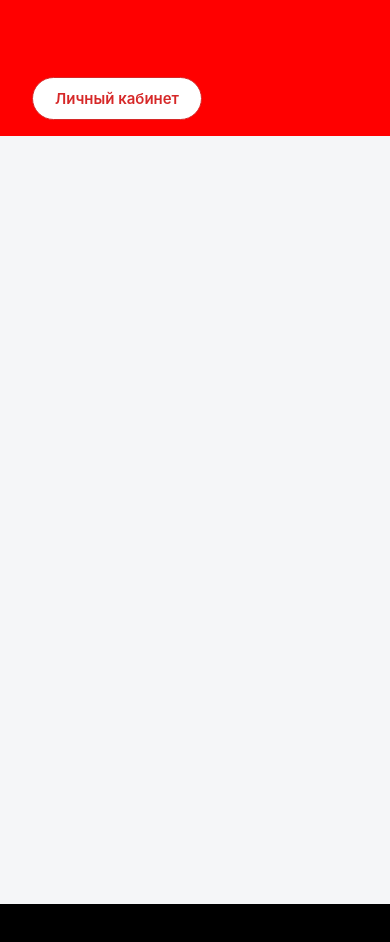
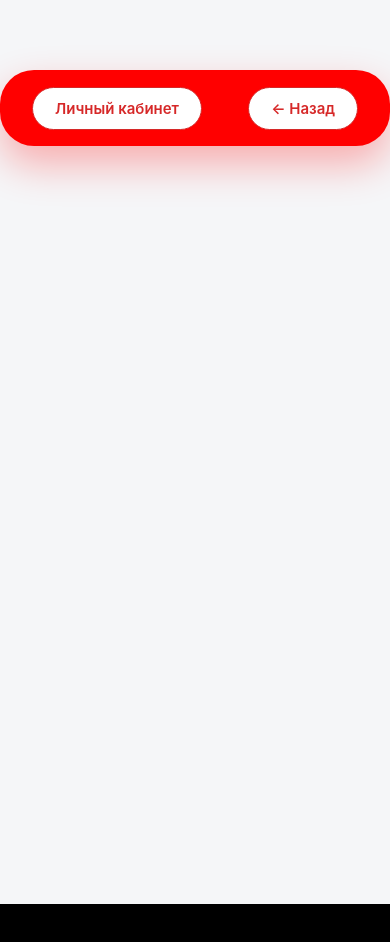
Before and after one commit to chadg433-source/smart-credit-cabinet, a React (Vite) app in the folder frontend/: page /application/new in a window 390 px wide. Shown: the top 942 px of the page. Built offline with nearby package versions, Linux system fonts and the light colour scheme.

Commit message:
feat: add back button to header with responsive styles

```diff
--- a/frontend/public/css/style.css
+++ b/frontend/public/css/style.css
@@ -25,15 +25,6 @@ body {
   display: flex;
   flex-direction: column;
   overflow-x: hidden;
-}
-
-
-header {
-  background-color: rgb(255, 0, 0);
-  width: 100%;
-  min-height: 70px;
-  height: auto;
-  flex-shrink: 0;
 }
 
 
--- a/frontend/public/css/unified-pages.css
+++ b/frontend/public/css/unified-pages.css
@@ -78,6 +78,8 @@
   border: 1px solid var(--border);
   border-radius: 18px;
   box-shadow: 0 5px 22px rgba(24, 36, 58, 0.045);
+  display: flex;
+  flex-direction: column
 }
 
 .dashboard-page .loan-card h2 {
@@ -122,6 +124,7 @@
   cursor: pointer;
   box-shadow: 0 4px 12px rgba(36, 87, 214, 0.12);
   transition: background 0.2s ease, border-color 0.2s ease, transform 0.2s ease, box-shadow 0.2s ease;
+  margin-top: auto
 }
 
 .dashboard-page .btn-submit:hover:not(:disabled) {
--- a/frontend/src/components/Header.css
+++ b/frontend/src/components/Header.css
@@ -1,15 +1,18 @@
 .app-header {
+  background-color: rgb(255, 0, 0);
   width: 100%;
+  max-width: 1200px;
   height: 76px;
   box-sizing: border-box;
   display: flex;
   align-items: center;
-  justify-content: flex-start;
   gap: 16px;
   padding: 0 32px;
-  margin: 0;
+  flex-shrink: 0;
+  border-radius: 34px;
+  margin: 10px auto 0 auto;
+  box-shadow: 0 18px 40px rgba(255, 0, 0, 0.3);
 }
-
 
 .account-button {
   background: #ffffff;
--- a/frontend/src/components/Header.tsx
+++ b/frontend/src/components/Header.tsx
@@ -1,17 +1,41 @@
-import { useNavigate } from 'react-router-dom';
+import { useNavigate, useLocation } from 'react-router-dom';
 import './Header.css';
 
 export function Header() {
   const navigate = useNavigate();
+  const location = useLocation();
+
+  const isHideBack =
+    location.pathname === '/' ||
+    location.pathname.startsWith('/applications');
+
+  const handleBack = () => {
+    if (window.history.state && window.history.state.idx > 0) {
+      navigate(-1);
+    } else {
+      navigate('/applications');
+    }
+  };
 
   return (
     <header className="app-header">
       <button
         className="account-button"
         onClick={() => navigate('/applications')}
+
       >
         Личный кабинет
       </button>
+
+      {!isHideBack && (
+        <button
+          className="account-button"
+          onClick={handleBack}
+          style={{ marginLeft: 'auto' }}
+        >
+          ← Назад
+        </button>
+      )}
     </header>
   );
 }
```
Also changed, not shown: frontend/src/components/BackButton.tsx (added, +43 -0 lines).
